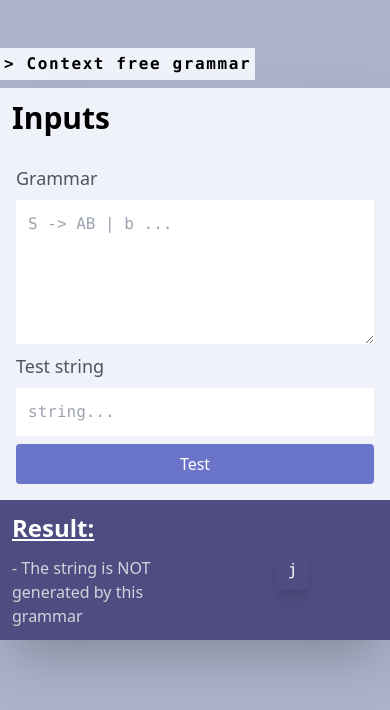
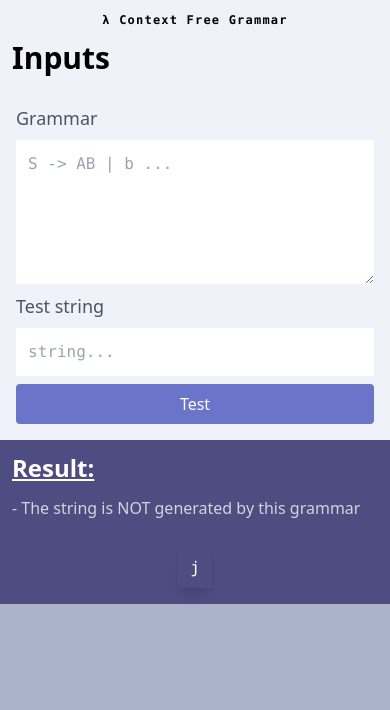
Before and after one commit to bjuan210302/context-free-grammar, a Vue app: page / in a window 390 px wide. Shown: the top 710 px of the page. Built offline with nearby package versions, Linux system fonts and the light colour scheme.

Commit message:
ui fixes

```diff
--- a/src/App.vue
+++ b/src/App.vue
@@ -1,15 +1,17 @@
 <template>
-  <div class="flex flex-col items-center h-screen bg-custom-bg">
+  <div class="flex flex-col items-center min-h-screen flex-nowrap bg-custom-bg">
 
-    <div class="flex flex-col m-10 w-full sm:w-7/12 items-center">
+    <div class="flex flex-col sm:m-2 lg:m-10 w-full sm:w-7/12 items-center">
 
       <div class="
-      text-md font-mono font-extrabold tracking-widest
-      bg-custom-tab sm:rounded-md
-      self-start my-2 p-1">
-        > Context free grammar</div>
+      text-xs font-mono font-extrabold tracking-widest
+      bg-custom-tab
+      w-full text-center py-3 px-3 pb-0
+      sm:rounded-lg sm:my-2 sm:w-auto sm:text-left sm:py-1
+      self-start">
+         λ Context Free Grammar</div>
 
-        <div class="flex flex-col w-full shadow-2xl">
+        <div class="flex flex-col w-full sm:shadow-2xl">
           <div class="flex flex-col w-full bg-custom-tab sm:rounded-t-md">
             <InputsTab @sendInfo="test($event)" ref="inputsTab"></InputsTab>
           </div>
--- a/src/components/CYKTable.vue
+++ b/src/components/CYKTable.vue
@@ -1,5 +1,5 @@
 <template>
-  <div class="flex flex-row items-center h-full sm:rounded-b-md bg-custom-secondary">
+  <div class="flex flex-col sm:flex-row items-center h-full sm:rounded-b-md bg-custom-secondary">
 
     <div class="w-full">
       <div class="text-2xl p-3 font-semibold text-white underline">Result:</div>
@@ -9,19 +9,25 @@
     <div class="w-full text-white">
       <table class="flex flex-col place-items-center">
 
-        <div class="flex flex-col m-4 shadow-lg">
+        <div class="flex flex-col m-4 shadow-lg cursor-default">
 
           <div class="flex flex-row">
-            <div class="flex flex-col p-2 rounded-sm px-3 transition duration-200 hover:bg-custom-primary-light font-mono"> j</div>
-            <div class="flex flex-col p-2 rounded-sm px-3 transition duration-200 hover:bg-custom-primary-light font-mono" v-for="(n, index) in testString" :key="n">
-              {{index+1}}
+
+            <div class="flex flex-col">
+              <div class="flex flex-auto w-full p-2 rounded-sm px-3 transition duration-200 hover:bg-custom-secondary-dark font-mono">
+                j
+              </div>
+              <div class="flex flex-auto w-full p-2 rounded-sm px-3 transition duration-200 hover:bg-custom-secondary-dark font-mono"
+              v-for="(n, i) in testString" :key="i">{{n}}</div>
             </div>
-          </div>
 
-
-          <div class="flex flex-row" v-for="(n, index) in testString" :key="n">
-            <div class="flex flex-col w-full p-2 rounded-sm px-3 transition duration-200 hover:bg-custom-primary-light font-mono">{{n}}</div>
-            <div class="flex flex-col w-full p-2 rounded-sm px-3 transition duration-200 hover:bg-custom-primary-light font-mono" v-for="prod in outputMatrix[index]" :key="prod"> {{prod?.toString()}} </div>
+            <div class="flex flex-col" v-for="(n, i) in testString" :key="i">
+              <div class="flex flex-auto w-full p-2 rounded-sm px-3 transition duration-200 hover:bg-custom-secondary-dark font-mono">{{i+1}}</div>
+              <div class="flex flex-auto w-full p-2 rounded-sm px-3 transition duration-200 hover:bg-custom-secondary-dark font-mono"
+              v-for="(prod, j) in outputMatrix" :key="prod">
+                {{ (outputMatrix[j][i]?.toString().length>0) ? outputMatrix[j][i]?.toString() : '*'}}
+                </div>
+            </div>
           </div>
 
         </div>
--- a/tailwind.config.js
+++ b/tailwind.config.js
@@ -10,7 +10,8 @@ module.exports = {
         'custom-tab': '#EFF2F9',
         'custom-primary': '#6A74C9',
         'custom-primary-light': '#858dd0',
-        'custom-secondary': '#4E4C81'
+        'custom-secondary': '#4E4C81',
+        'custom-secondary-dark': '#3e3c67',
       }
     }
   },
```
